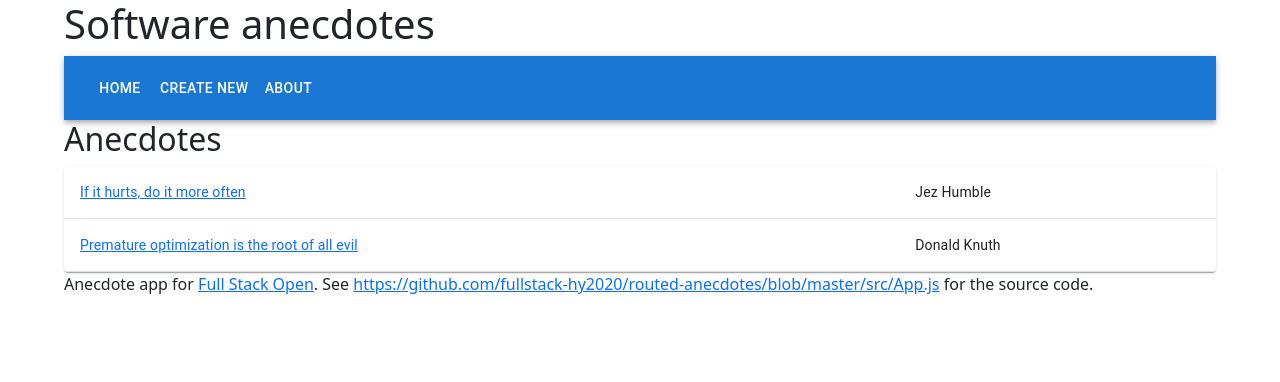
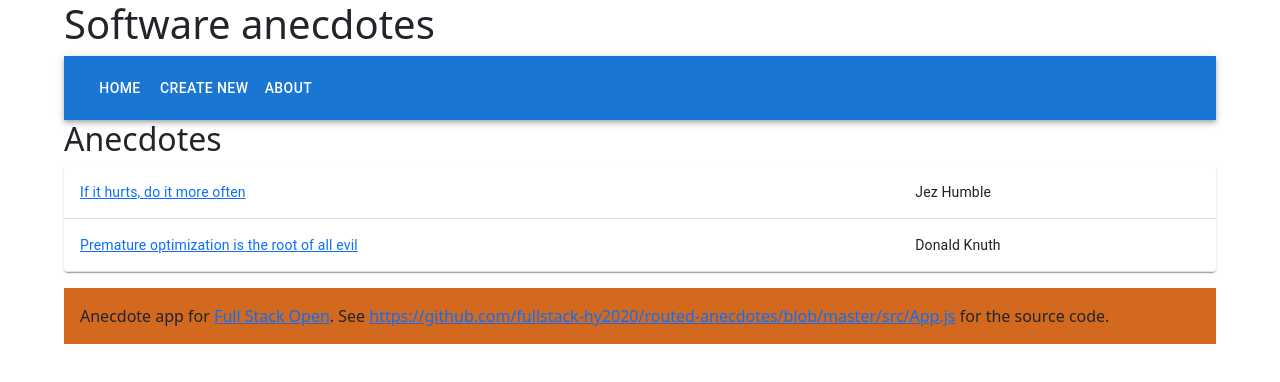
Before and after one commit to linglejack06/fso-part7, a React (Create React App) app in the folder routed-anecdotes/: page / in a window 1280 px wide. Shown: the top 382 px of the page. Built offline with nearby package versions, Linux system fonts and the light colour scheme.

Commit message:
add styled components

```diff
--- a/routed-anecdotes/src/App.js
+++ b/routed-anecdotes/src/App.js
@@ -5,6 +5,31 @@ import {
   Routes, Route, Link, useParams, useNavigate,
 } from 'react-router-dom';
 import { Container, TableContainer, Table, TableBody, TableRow, TableCell, Paper, TextField, Button , Alert, AppBar, Toolbar } from '@mui/material';
+import styled from 'styled-components';
+
+const StyledButton = styled.button`
+  background: Bisque;
+  font-size: 1em;
+  margin: 1em;
+  padding: 0.25em 1em;
+  border: 2px solid Chocolate;
+  border-radius: 3px;
+`
+const Page = styled.div`
+  padding: 1em;
+  background: papayawhip;
+`
+
+const Navigation = styled.div`
+  background: BurlyWood;
+  padding: 1em;
+`
+
+const StyledFooter = styled.div`
+  background: Chocolate;
+  padding: 1em;
+  margin-top: 1em;
+`
 
 const Menu = () => {
   const padding = {
@@ -76,11 +101,11 @@ const About = () => (
 )
 
 const Footer = () => (
-  <div>
+  <StyledFooter>
     Anecdote app for <a href='https://fullstackopen.com/'>Full Stack Open</a>.
 
     See <a href='https://github.com/fullstack-hy2020/routed-anecdotes/blob/master/src/App.js'>https://github.com/fullstack-hy2020/routed-anecdotes/blob/master/src/App.js</a> for the source code.
-  </div>
+  </StyledFooter>
 )
 
 const CreateNew = (props) => {
@@ -122,7 +147,7 @@ const CreateNew = (props) => {
           <Button variant='contained' type='submit' color='primary'>Add Anecdote</Button>
         </div>
         <div>
-          <Button color='secondary' type='button' onClick={handleReset}>Reset</Button>
+          <StyledButton type='button' primary='' onClick={handleReset}>Reset</StyledButton>
         </div>
       </form>
     </div>
```
